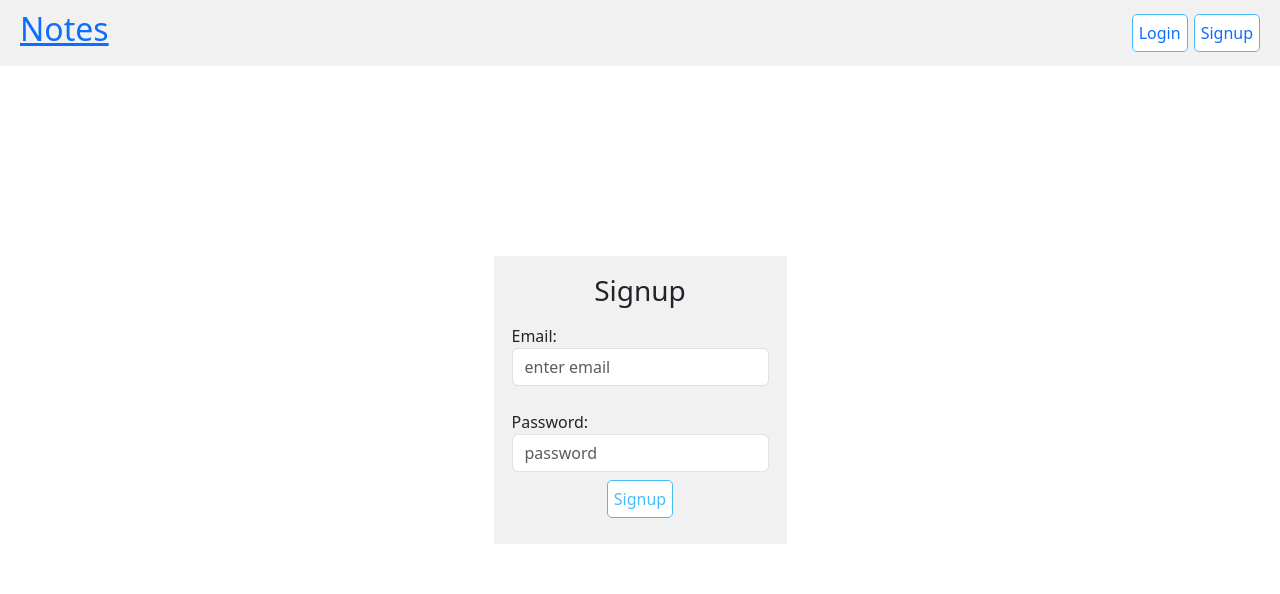
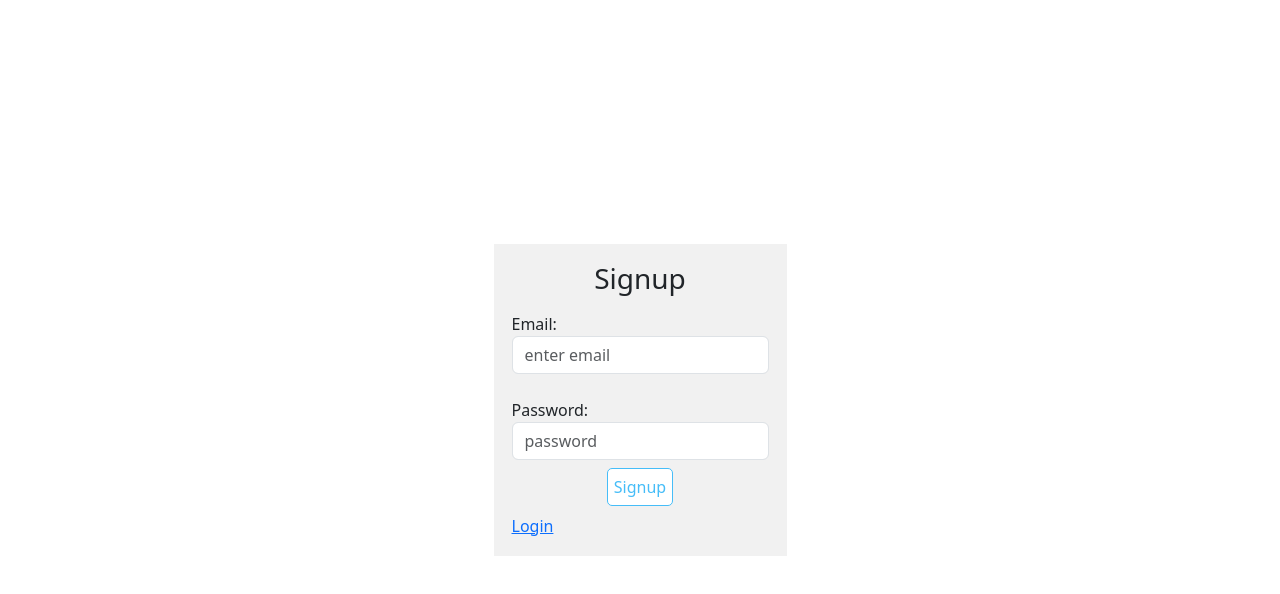
Before and after one commit to vikaschauhan1995/unicorn-admin-frontend, a React (Create React App) app: page /signup in a window 1280 px wide. Shown: the top 594 px of the page. Built offline with nearby package versions, Linux system fonts and the light colour scheme.

Commit message:
sidebar component created, some style changed and navbar structure changed

```diff
--- a/src/App.js
+++ b/src/App.js
@@ -24,7 +24,6 @@ function App() {
   return (
     <div className="App">
       <BrowserRouter>
-        <Navbar />
         <Routes>
           <Route path="/" element={state[USER] ? <Home /> : <Navigate to="/login" />} />
           <Route path="/login" element={!state[USER] ? <Login /> : <Navigate to="/" />} />
--- a/src/components/Navbar.js
+++ b/src/components/Navbar.js
@@ -13,11 +13,11 @@ const Navbar = () => {
     dispatch(logoutAction());
   }
   return (
-    <header>
-      <div className="container Navbar__container">
-        <Link to="/">
-          <h2>Notes</h2>
-        </Link>
+    <div className="container Navbar__container">
+      <div className="Navbar__heading"><Link to="/">
+        <h2>Unicorn</h2>
+      </Link></div>
+      <div className="Navbar__info">
         <nav>
           {authState?.[USER] && (
             <div>
@@ -27,25 +27,9 @@ const Navbar = () => {
               </button>
             </div>
           )}
-          {
-            !authState?.[USER] && (
-              <div>
-                <button className={`${style.btn}`}>
-                  <Link to="/login">
-                    Login
-                  </Link>
-                </button>
-                <button className={`${style.btn} ml-1`}>
-                  <Link to="/signup">
-                    Signup
-                  </Link>
-                </button>
-              </div>
-            )
-          }
         </nav>
       </div>
-    </header>
+    </div>
   )
 }
 
--- /dev/null
+++ b/src/components/Sidebar.js
@@ -0,0 +1,11 @@
+import React from 'react'
+
+const Sidebar = () => {
+  return (
+    <div>
+      Sidebar
+    </div>
+  )
+}
+
+export default Sidebar
--- a/src/pages/Home.js
+++ b/src/pages/Home.js
@@ -1,13 +1,24 @@
-import React, { useEffect } from 'react';
-import { useDispatch, useSelector } from 'react-redux';
+import React, { useState } from 'react';
 import '../style/Home.scss';
+import Sidebar from '../components/Sidebar';
+// import Offcanvas from 'react-bootstrap/Offcanvas';
+import Navbar from '../components/Navbar';
 
 const Home = () => {
+  // const [show, setShow] = useState(false);
+
+  // const handleClose = () => setShow(false);
+  // const toggleShow = () => setShow((s) => !s);
   return (
-    <div>
-      <div style={{ height: '100px' }}></div>
-      Home page
-    </div >
+    <div className="Home__container">
+      <Navbar />
+      <div className="Home__root_container" style={{ backgroundColor: "red" }}>
+        <div className="Home__sidebar">
+          <Sidebar />
+        </div>
+        <div className="Home__body">Home Body</div>
+      </div>
+    </div>
   )
 }
 
--- a/src/pages/Login.js
+++ b/src/pages/Login.js
@@ -3,6 +3,7 @@ import Form from 'react-bootstrap/Form';
 import Alert from 'react-bootstrap/Alert';
 import { EMAIL, PASSWORD, AUTH_REDUCER, IS_LOGIN_LOADING, LOGIN_ERROR } from '../redux/Auth/constants';
 import { useDispatch, useSelector } from 'react-redux';
+import { Link } from 'react-router-dom';
 import { loginAction } from '../redux/Auth/actions';
 import style from '../style/Button.module.scss';
 import '../style/Login.scss';
@@ -61,6 +62,9 @@ const Login = () => {
         {authState[LOGIN_ERROR] && <Alert key="danger" variant="danger">
           {authState[LOGIN_ERROR]}
         </Alert>}
+        <Link to="/signup">
+          Signup
+        </Link>
       </div>
     </div>
   )
--- a/src/pages/Signup.js
+++ b/src/pages/Signup.js
@@ -1,6 +1,7 @@
 import React, { useState } from 'react';
 import Form from 'react-bootstrap/Form';
 import Alert from 'react-bootstrap/Alert';
+import { Link } from 'react-router-dom';
 import { useDispatch, useSelector } from 'react-redux';
 import { EMAIL, PASSWORD, AUTH_REDUCER, IS_SIGNUP_LOADING, SIGNUP_ERROR } from '../redux/Auth/constants';
 import { signupAction } from '../redux/Auth/actions';
@@ -61,6 +62,9 @@ const Signup = () => {
         {authState[SIGNUP_ERROR] && <Alert key="danger" variant="danger">
           {authState[SIGNUP_ERROR]}
         </Alert>}
+        <Link to="/login">
+          Login
+        </Link>
       </div>
     </div>
   )
--- a/src/style/Home.scss
+++ b/src/style/Home.scss
@@ -1,2 +1,25 @@
 @import '__dimen.scss';
 @import '__color.scss';
+
+.Home__container {
+  min-height: 100vh;
+  // border: 1px solid blue;
+  display: flex;
+  flex-direction: column;
+}
+
+.Home__root_container {
+  flex: 1;
+  display: flex;
+  // border: 2px solid green;
+}
+
+.Home__body {
+  flex: 1;
+  // border: 1px solid red;
+}
+
+.Home__sidebar {
+  width: 200px;
+  background-color: aqua;
+}
--- a/src/style/Navbar.scss
+++ b/src/style/Navbar.scss
@@ -2,10 +2,12 @@
 
 .Navbar__container {
   background-color: #f1f1f1;
-  position: absolute;
-  z-index: 1;
+  // position: absolute;
+  // z-index: 1;
   width: 100%;
   max-width: 100% !important;
+  display: flex;
+  justify-content: space-between;
 }
 
 
```
